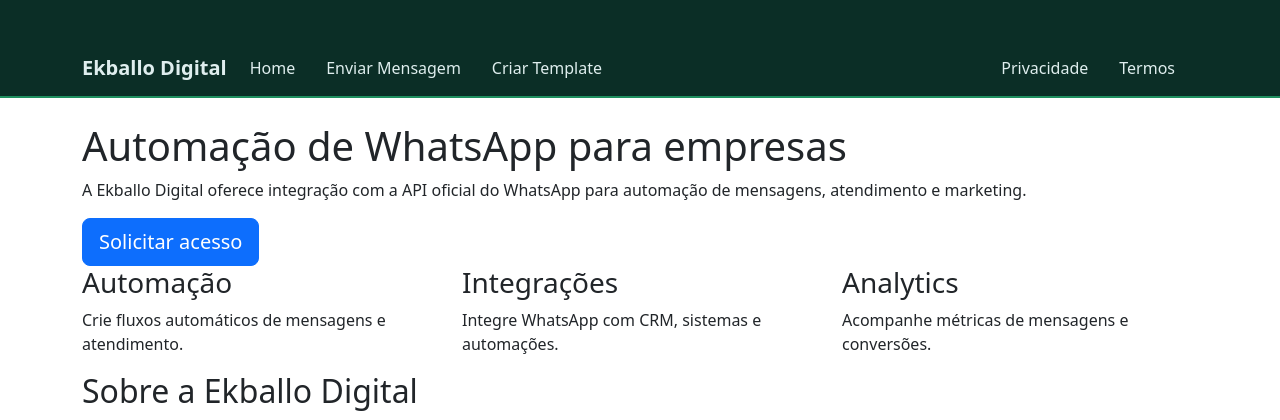
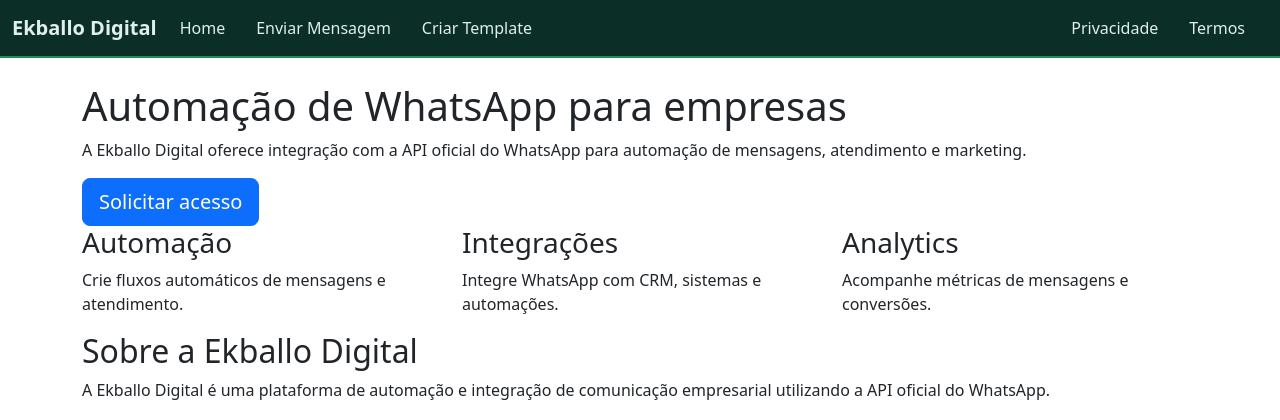
Before and after one commit to ekballodigital-svg/ekballodigital, a Flask app: page / in a window 1280 px wide. Shown: the top 420 px of the page. Run offline with Flask 3, Linux system fonts and the light colour scheme.

Commit message:
Update base.html

```diff
--- a/templates/base.html
+++ b/templates/base.html
@@ -16,7 +16,7 @@
 
 <nav class="navbar navbar-expand-lg navbar-dark ek-navbar">
 
-<div class="container">
+<div class="container-fluid ek-container">
 
 <a class="navbar-brand fw-bold" href="/">
 Ekballo Digital
```
